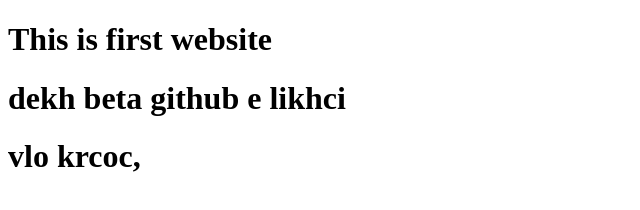
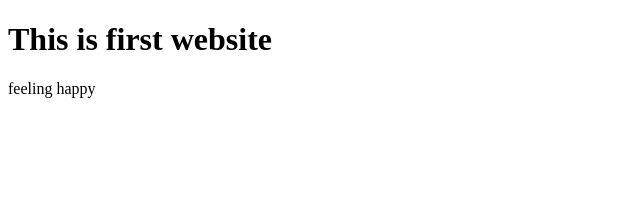
Before and after one commit to hsaiful/my-first-website, a plain HTML site: page index.html in a window 1280 px wide. Shown: the whole page, without its empty margins (0-640 px from the left). Drawn offline with Linux system fonts and the light colour scheme.

Commit message:
goes added

```diff
--- a/index.html
+++ b/index.html
@@ -7,8 +7,7 @@
 </head>
 <body>
     <h1>This is first website</h1>
-    <h1>dekh beta github e likhci</h1>
-    <h1>vlo krcoc,</h1>
+    <p>feeling happy</p>
 
 
 </body>
```
